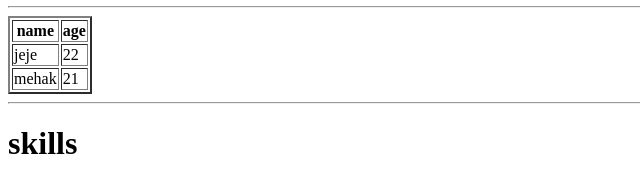
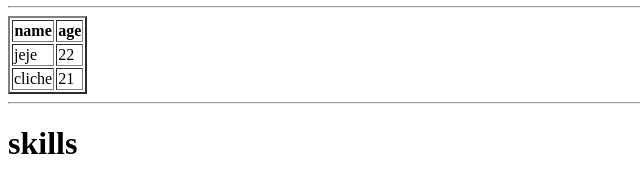
Before and after one commit to jeje-cloud/jeje-learning, a plain HTML site: page index.html in a window 1280 px wide. Shown: the part 371-552 px from the top of the page, 0-640 px from the left. Drawn offline with Linux system fonts and the light colour scheme.

Commit message:
index.html

```diff
--- a/index.html
+++ b/index.html
@@ -37,7 +37,7 @@
         <td>22</td>
     </tr>
     <tr>
-        <td>mehak</td>
+        <td>cliche</td>
         <td>21</td>
     </tr>
    </table>
```
